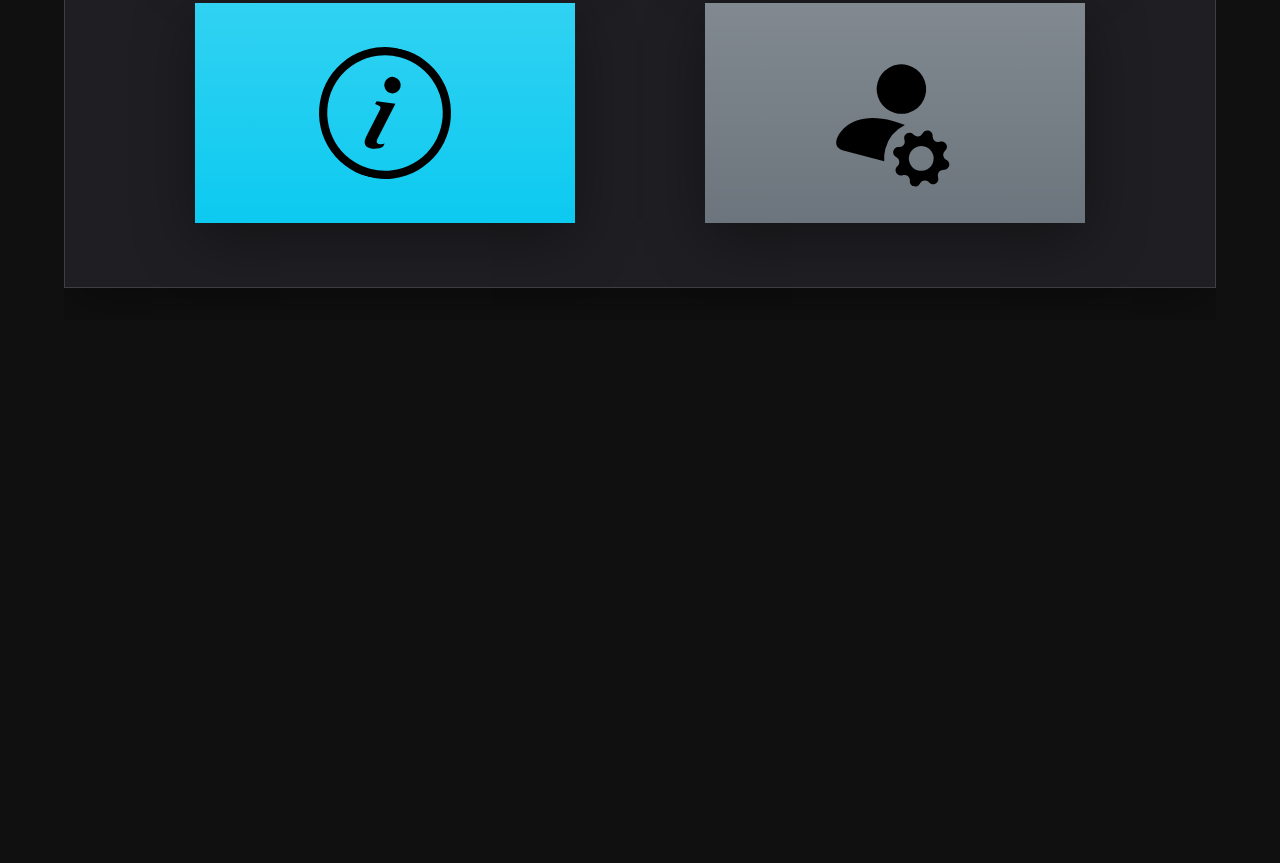
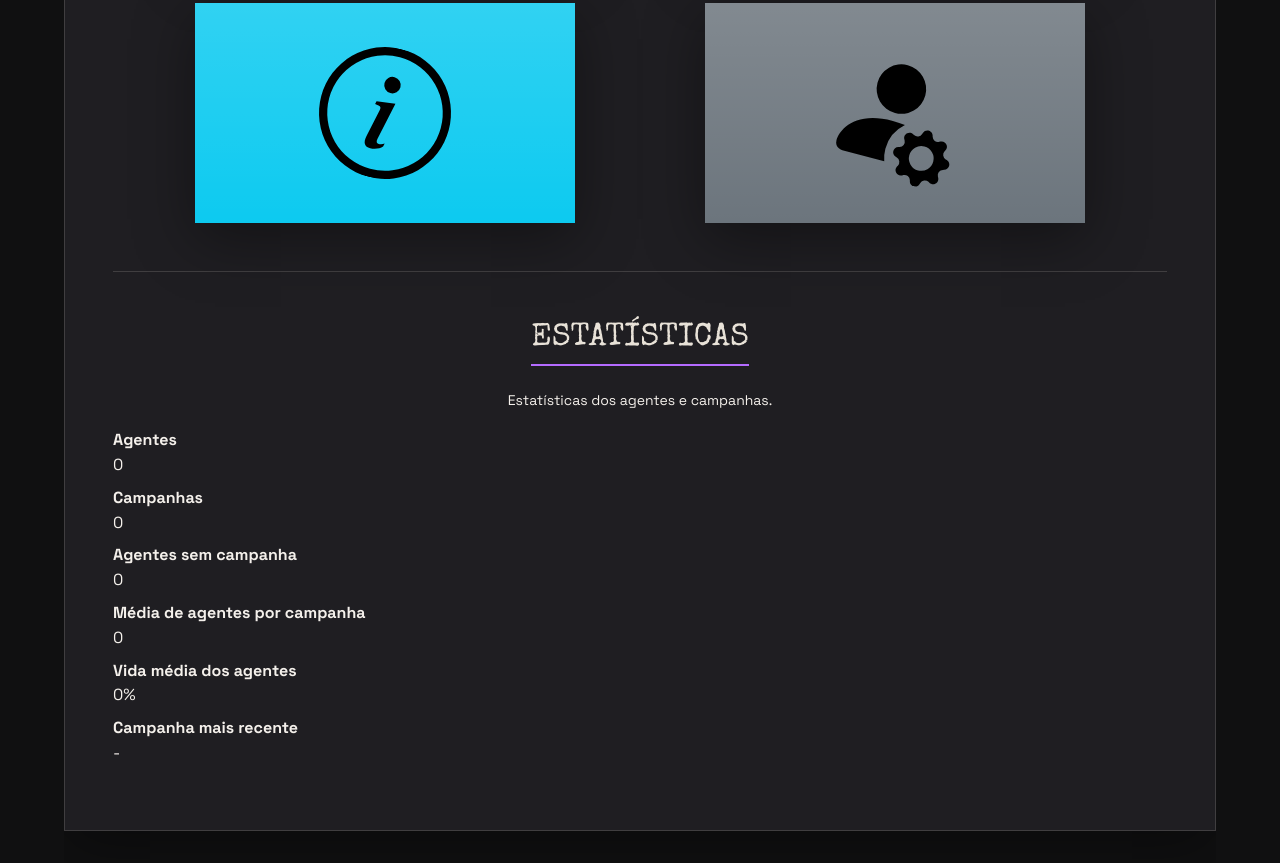
Before and after one commit to amandaolliveira/fichas-rpg, a plain HTML site: page src/index.html in a window 1280 px wide. Shown: the part 818-1681 px from the top of the page. Before the commit the page ends 1138 px from the top, so only its background shows below. Drawn offline with nearby package versions, Linux system fonts and the light colour scheme.

Commit message:
feat: seção de estatísticas no início com os indicadores (ainda zerados)

```diff
--- a/src/index.html
+++ b/src/index.html
@@ -87,6 +87,38 @@
 						</li>
 					</ul>
 				</nav>
+
+				<hr class="my-5" />
+
+				<h2 id="estatisticas-titulo" class="text-center">Estatísticas</h2>
+				<p class="text-center small">Estatísticas dos agentes e campanhas.</p>
+				<!-- o renderizarEstatisticas() preenche os <dd> com os números -->
+				<dl class="wrapper-estatisticas" aria-labelledby="estatisticas-titulo">
+					<div class="estatistica">
+						<dt>Agentes</dt>
+						<dd id="estat-agentes">0</dd>
+					</div>
+					<div class="estatistica">
+						<dt>Campanhas</dt>
+						<dd id="estat-campanhas">0</dd>
+					</div>
+					<div class="estatistica">
+						<dt>Agentes sem campanha</dt>
+						<dd id="estat-sem-campanha">0</dd>
+					</div>
+					<div class="estatistica">
+						<dt>Média de agentes por campanha</dt>
+						<dd id="estat-media-agentes">0</dd>
+					</div>
+					<div class="estatistica">
+						<dt>Vida média dos agentes</dt>
+						<dd id="estat-vida-media">0%</dd>
+					</div>
+					<div class="estatistica">
+						<dt>Campanha mais recente</dt>
+						<dd id="estat-recente">-</dd>
+					</div>
+				</dl>
 			</section>
 
 			<section id="dados" aria-labelledby="dados-titulo" hidden>
```
